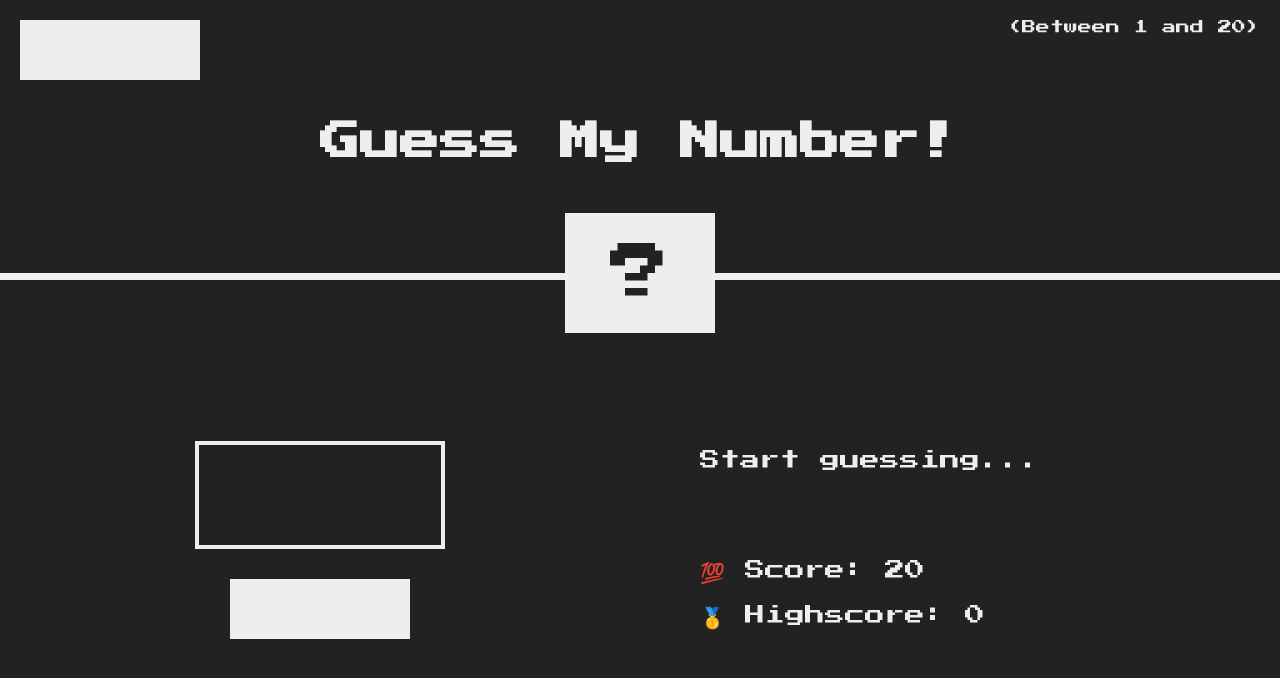
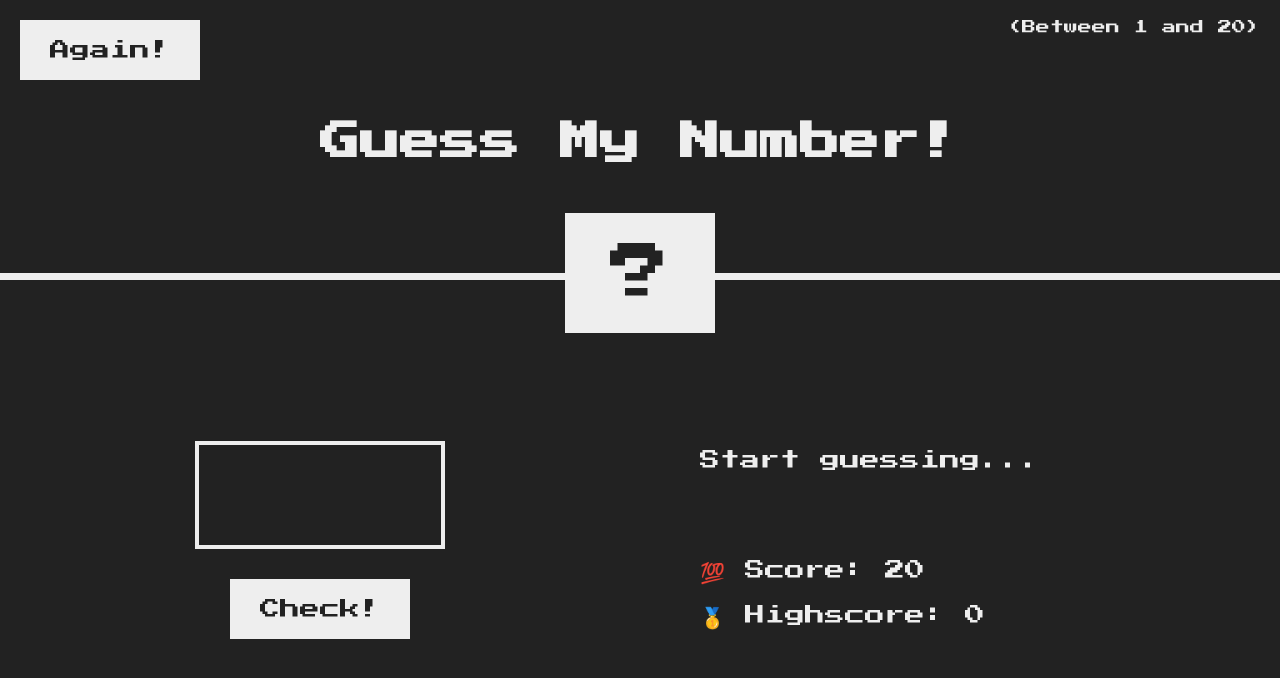
Before and after one commit to jimmyking92/guessMyNumber, a plain HTML site: page index.html in a window 1280 px wide. Drawn offline with Linux system fonts and the light colour scheme.

Commit message:
Update style.css

```diff
--- a/style.css
+++ b/style.css
@@ -98,7 +98,7 @@ h1 {
 .btn {
   border: none;
   background-color: #eee;
-  color: #eee;
+  color: #222;
   font-size: 2rem;
   font-family: inherit;
   padding: 2rem 3rem;
```
